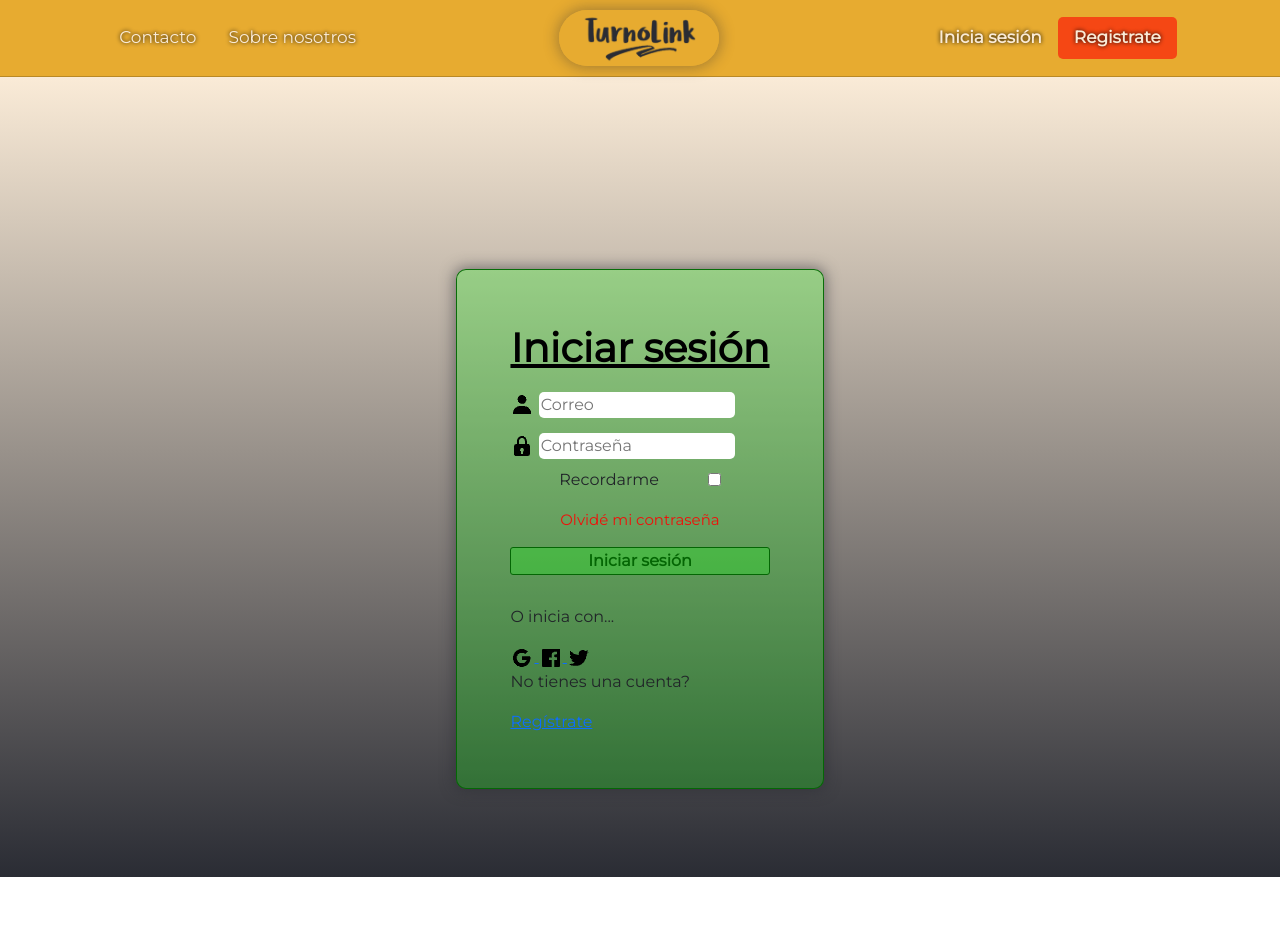
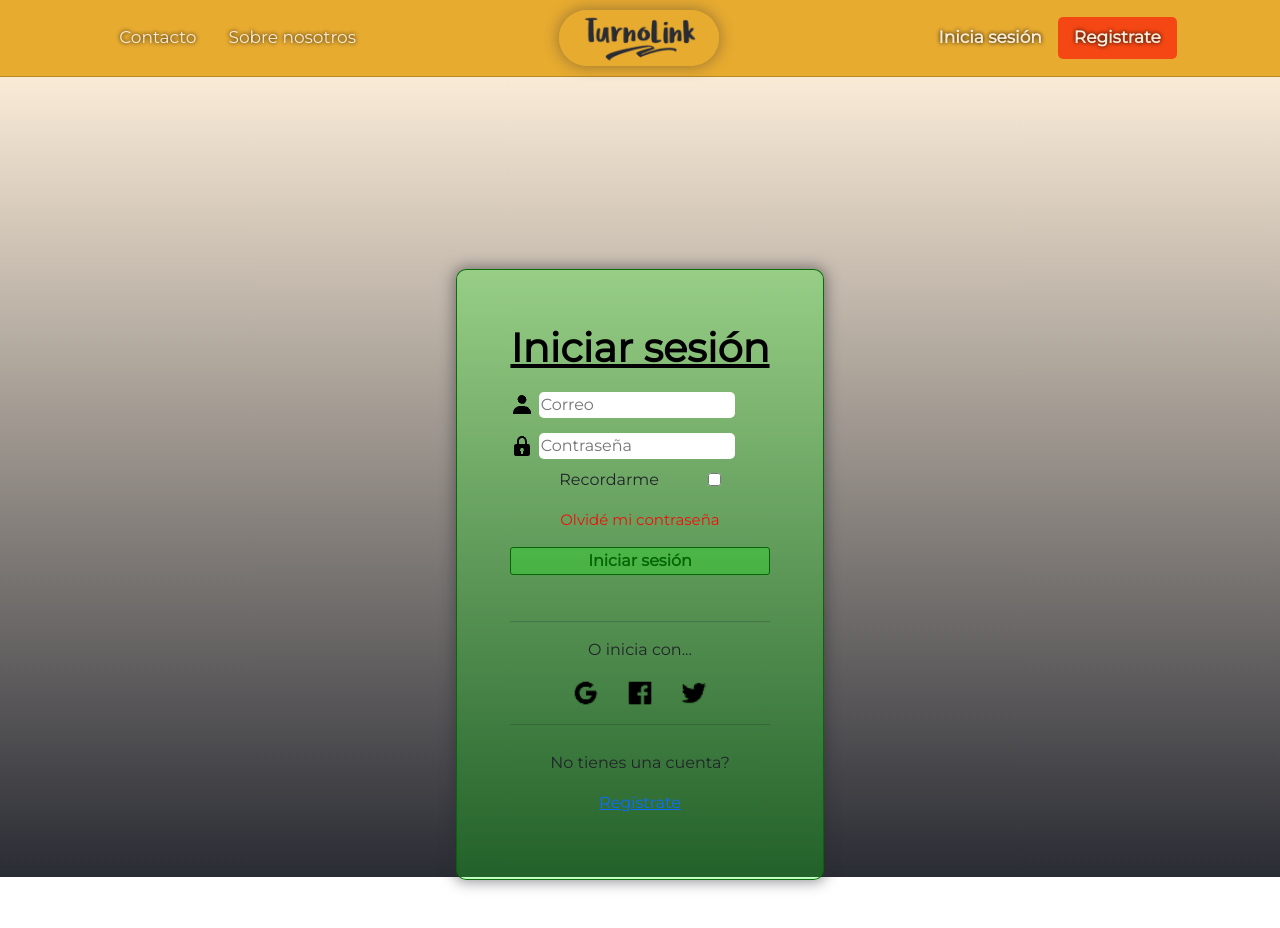
Before and after one commit to Cosquts/tercer-desafio, a plain HTML site: page pages/login.html in a window 1280 px wide. Drawn offline with nearby package versions, Linux system fonts and the light colour scheme.

Commit message:
login terminado

```diff
--- a/pages/login.html
+++ b/pages/login.html
@@ -161,23 +161,21 @@
       </div>
 
       <input class="form__submit" type="button" value="Iniciar sesión">
-
+<hr>
       <div class="form__social">
         <p class="form__social-text">O inicia con...</p>
         <label class="form__social-icons">
           <a class="form__social-icon" href="#">
-            <img class="form__social-icon-img" src="../img/google-logo-24.png" alt="Google">
-          </a>
+            <img class="form__social-icon-img" src="../img/google-logo-24.png" alt="Google"></a>
           <a class="form__social-icon" href="#">
-            <img class="form__social-icon-img" src="../img/facebook-square-logo-24.png" alt="Facebook">
-          </a>
+            <img class="form__social-icon-img" src="../img/facebook-square-logo-24.png" alt="Facebook"></a>
           <a class="form__social-icon" href="#">
             <img class="form__social-icon-img" src="../img/twitter-logo-24.png" alt="Twitter">
           </a>
 
         </label>
       </div>
-
+<hr>
       <div class="form__signup">
         <p class="form__signup-text">No tienes una cuenta?</p>
         <a class="form__signup-link" href="signup.html">Regístrate</a>
--- a/sass/componentes/_login.scss
+++ b/sass/componentes/_login.scss
@@ -57,13 +57,21 @@
         margin-bottom: 30px;
     }
 
-    &
-    &__social-text {
-        text-align: center;
+   &__social{
+    display: flex;
+    flex-direction: column;
+    justify-content: center;
+    align-items: center;
+    &-icon{
+      margin: 10px;
+      &-img{
+        width: 30px;
+      }
     }
-
-    &__social-icons{
-        color: wheat;
-    }
+   }
+   &__signup{
+      text-align: center;
+      margin: 10px;
+   }
   }
 }
```
Also changed, not shown: css/style.css, 1 other file.
